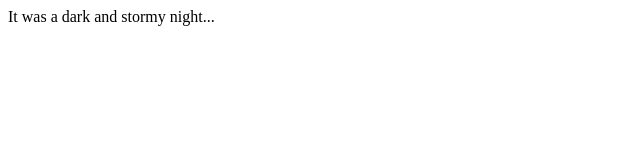
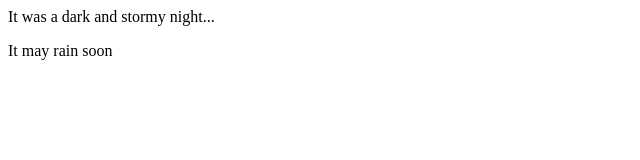
Before and after one commit to dwest2312/Fireside-story, a plain HTML site: page index.html in a window 1280 px wide. Shown: the full height of the page, 0-640 px from the left. Drawn offline with Linux system fonts and the light colour scheme.

Commit message:
added second line of story

```diff
--- a/index.html
+++ b/index.html
@@ -1,5 +1,6 @@
 <html>
   <body>
     <p>It was a dark and stormy night...</p>
+    <p>It may rain soon</p>
   </body>
 </html>
```
